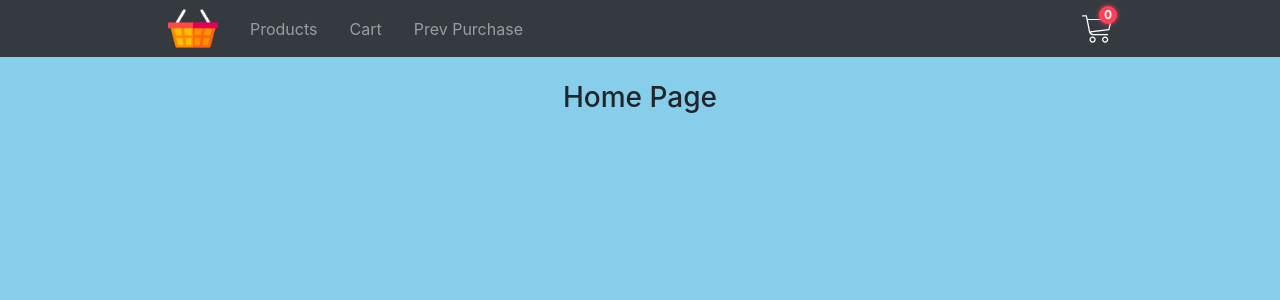
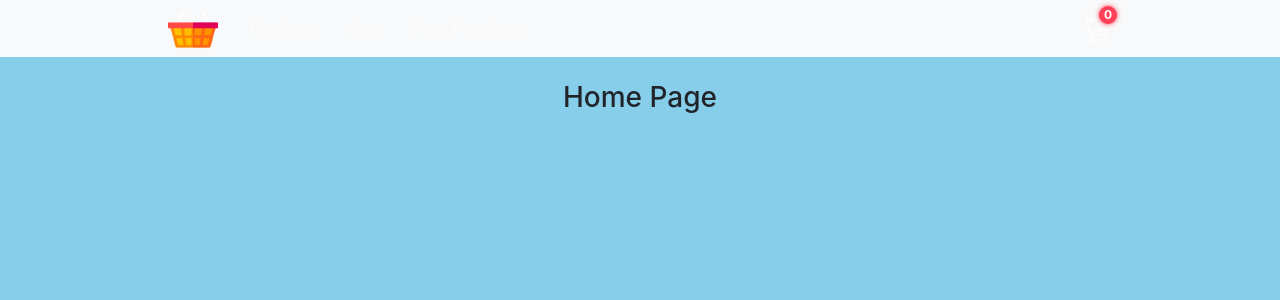
Before and after one commit to mrezah1/react-miniShop, a React (Create React App) app: page / in a window 1280 px wide. Shown: the top 300 px of the page. Built offline with nearby package versions, Linux system fonts and the light colour scheme.

Commit message:
change nav bg

```diff
--- a/src/components/Navigation/index.js
+++ b/src/components/Navigation/index.js
@@ -9,7 +9,7 @@ import './style.css'
 const Navigation = (props) => {
   const [navStatus, setNavStatus] = useState(window.innerWidth > 768)
   return (
-    <header className="bg-dark">
+    <header className="bg-light">
       <Container cls="px-2">
         <nav
           className="navbar navbar-dark navbar-expand-md"
```
